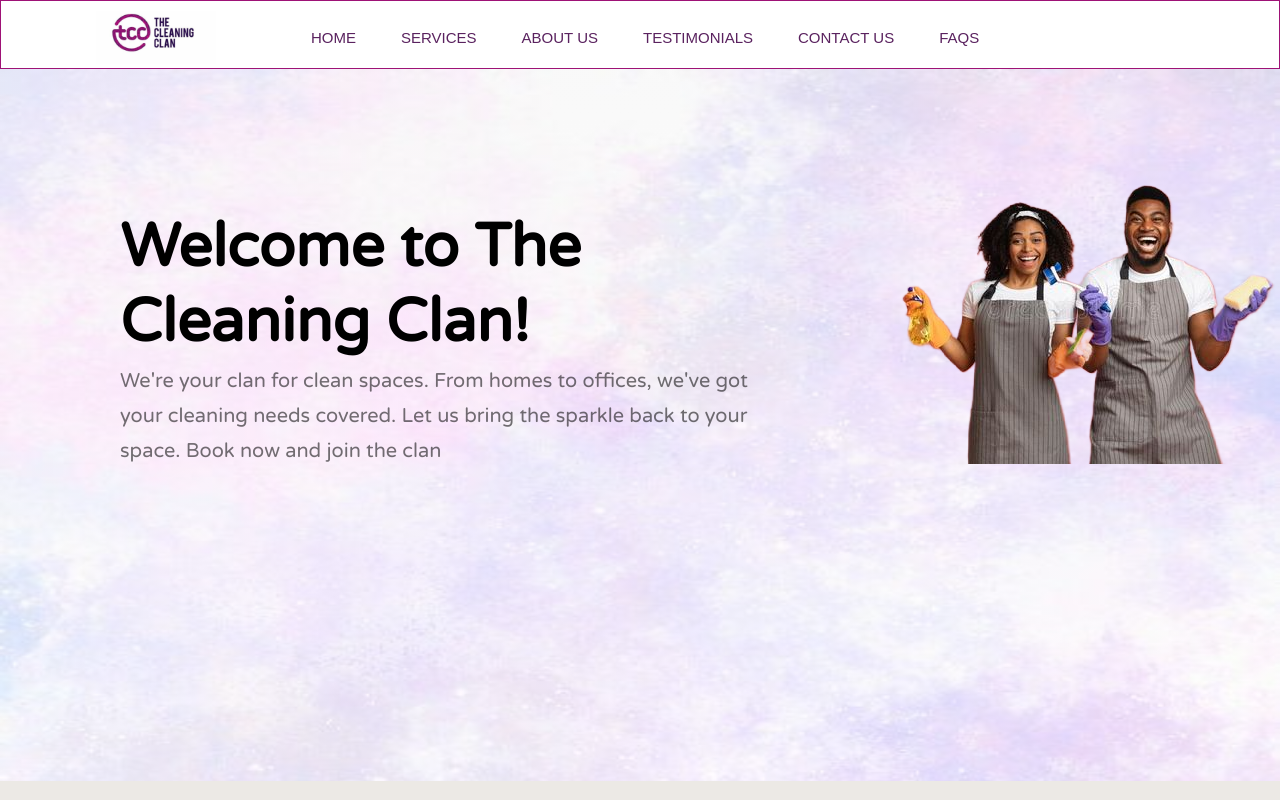
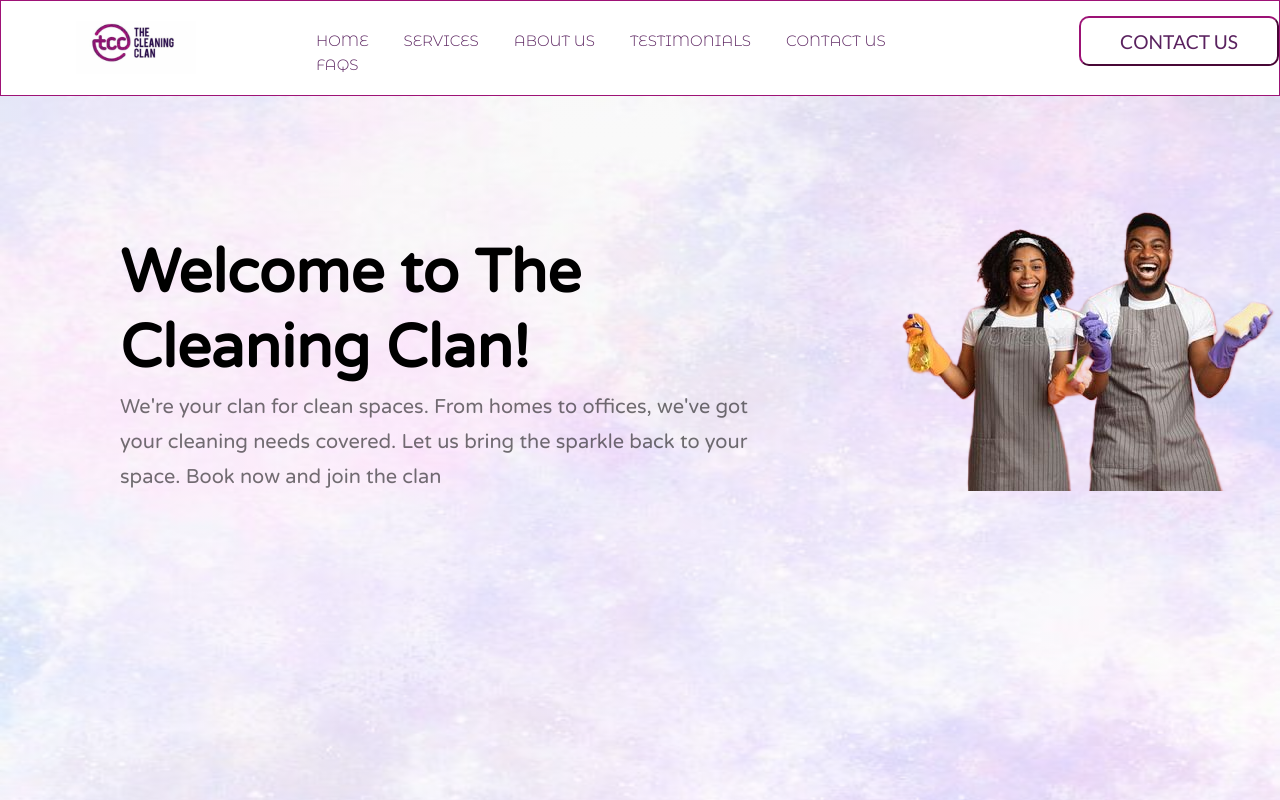
Before and after one commit to eniolaSamuel/CleaningClanProductPage, a React (Create React App) app: page / in a window 1280 px wide. Shown: the top 800 px of the page. Built offline with nearby package versions, Linux system fonts and the light colour scheme.

Commit message:
subsequent tcc commit

```diff
--- a/public/index.html
+++ b/public/index.html
@@ -3,7 +3,10 @@
   <head>
     <link rel="preconnect" href="https://fonts.googleapis.com">
     <link rel="preconnect" href="https://fonts.gstatic.com" crossorigin>
-    <link href="https://fonts.googleapis.com/css2?family=Varela+Round&display=swap" rel="stylesheet">
+    <link href="https://fonts.googleapis.com/css2?family=Lato:ital,wght@0,100;0,300;0,400;0,700;0,900;1,100;1,300;1,400;1,700;1,900&family=Varela+Round&display=swap" rel="stylesheet">
+    <link rel="preconnect" href="https://fonts.googleapis.com">
+    <link rel="preconnect" href="https://fonts.gstatic.com" crossorigin>
+    <link href="https://fonts.googleapis.com/css2?family=Montserrat+Alternates:ital,wght@0,100;0,200;0,300;0,400;0,500;0,600;0,700;0,800;0,900;1,100;1,200;1,300;1,400;1,500;1,600;1,700;1,800;1,900&display=swap" rel="stylesheet">
     <meta charset="utf-8" />
     <link rel="icon" href="%PUBLIC_URL%/favicon.ico" />
     <meta name="viewport" content="width=device-width, initial-scale=1" />
--- a/src/styles/NavBar.css
+++ b/src/styles/NavBar.css
@@ -3,36 +3,43 @@
     border: 1px solid #9e1276;
 }
 .tcc-logo-frame img{
-    margin-left: 95px;
+    margin-left: 75px;
     width: 120px;
-    margin-top: 10px;
-    margin-right: 15px;
+    margin-top: 20px;
+    margin-right: 5px;
 }
 
-.tcc-nav-link{
+.tcc-nav-link-frame{
     display: flex;
     align-items: center;
     justify-content: space-between;
     margin-top: 15px;
     margin-bottom: 5px;
+    margin-left: 40px;
+}
+
+.tcc-nav-link{
     list-style: none;
     text-decoration: none;
     color: #5a225f;
     text-decoration-color: #5a225f;
-    margin-right: 150px;
+    margin-right: 50px;
+    margin-top: 10px;
+
+
 }
 
 .tcc-nav-link-detail{
     text-decoration-style: solid;
     font-size: medium;
-    font-weight: normal;
     justify-content: space-between;
     position: relative;
     display: inline-block;
     list-style:none;
     margin-left:35px;
-    margin-top: 8px;
+    margin-top: 5px;
     transition:0.5s;
+
 }
 
 .tcc-nav-link-detail a{
@@ -40,11 +47,12 @@
     text-decoration: none;
     display: block;
     position:relative;
-    padding:5px;
     font-size:15px;
-    font-family: sans-serif;
     text-transform:uppercase;
     transition:0.5s;
+    font-family: "Montserrat Alternates", sans-serif;
+    font-weight: 300;
+    font-style: normal;
 }
 
 .tcc-nav-link-detail:hover a{
@@ -80,3 +88,23 @@
     transform-origin:left;
     transform:scaleX(1);
 }
+.tcc-contact-button{
+    color:#5a225f;
+    border-color: #9C1275;
+    transition: background-color;
+    transition-duration: 200ms;
+    cursor: pointer;
+    background: transparent;
+    height: 50px;
+    width: 200px;
+    left: 181px;
+    margin-top: 15px;
+    margin-left: 70px;
+    border-radius: 10px;
+    padding: 8px 16px 8px 16px;
+    font-size: larger;
+    font-family: "Lato", sans-serif;
+    font-weight: 400;
+    font-style: normal;
+
+}
--- a/src/views/NavBar.jsx
+++ b/src/views/NavBar.jsx
@@ -35,7 +35,7 @@
             <div className="tcc-logo-frame">
                 <img src={TCCLOGO} alt={TCCLOGO}/>
             </div>
-            <div>
+            <div className="tcc-nav-link-frame">
                 <ul className="tcc-nav-link">
                     {links.map((link) => (
                         <li key={link.name} className="tcc-nav-link-detail">
@@ -44,6 +44,11 @@
                     ))}
                 </ul>
             </div>
+            <div>
+                <button className="tcc-contact-button">
+                    CONTACT US
+                </button>
+            </div>
         </div>
     )
 }
```
